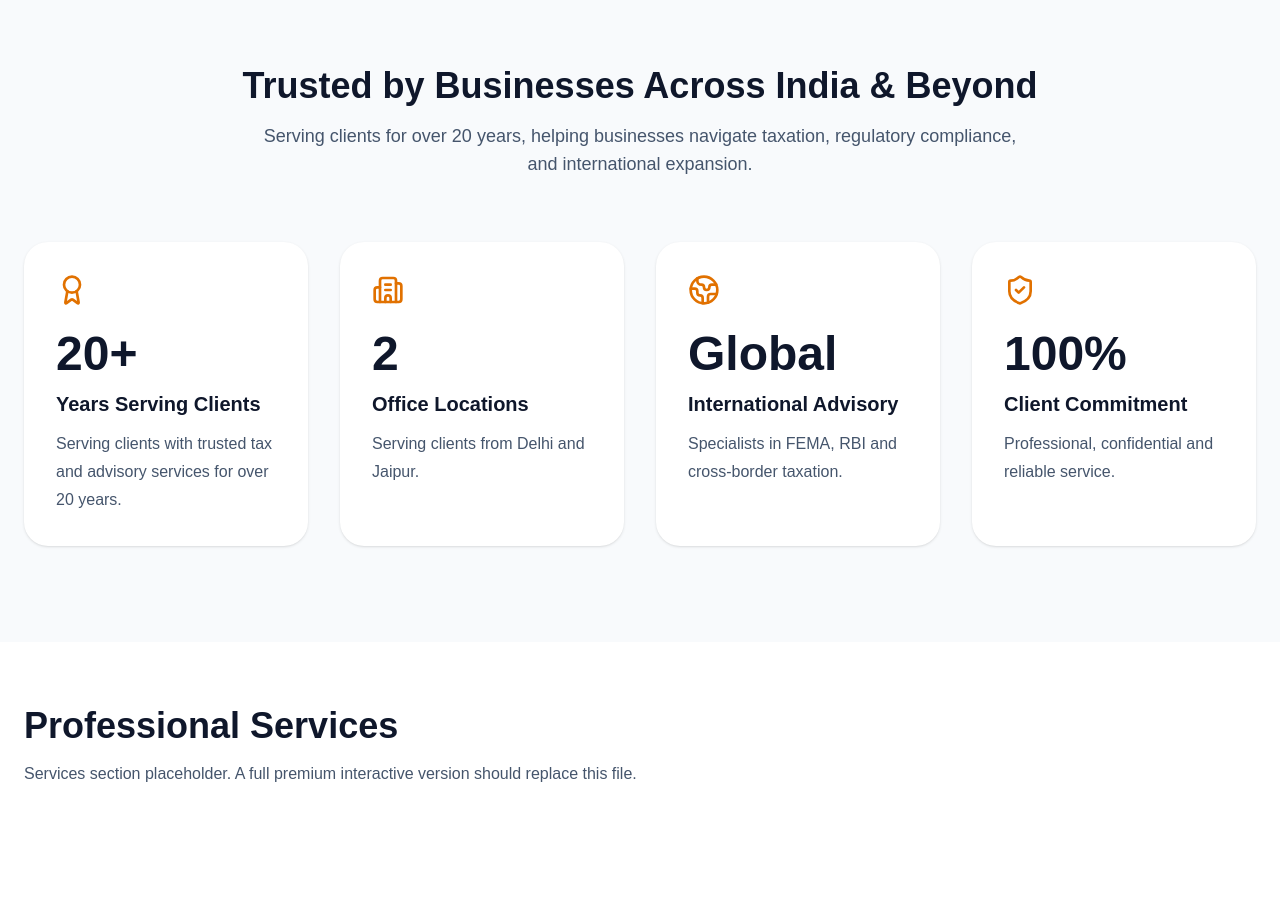
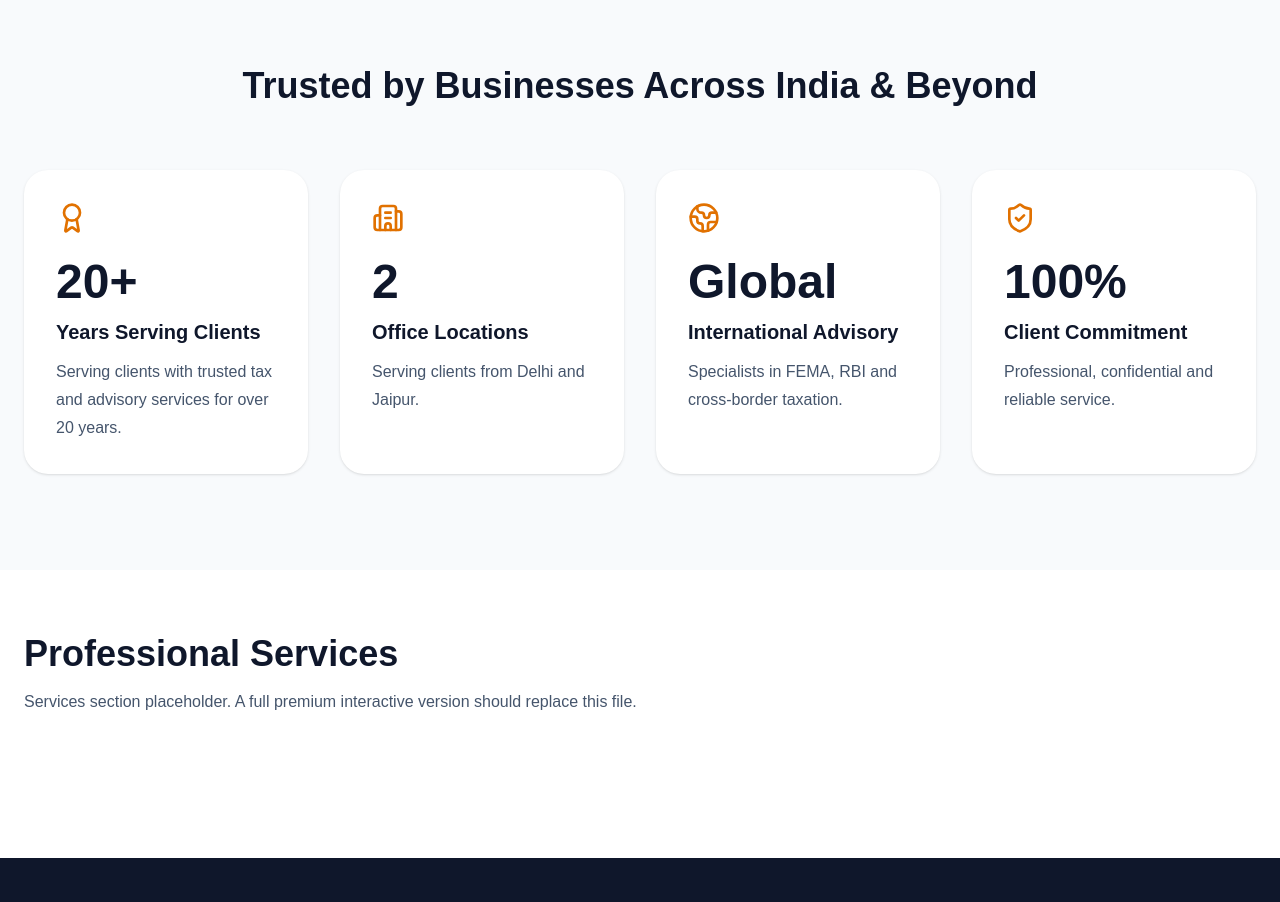
Before and after one commit to atishayajn-dot/spa-website, a Next.js app: page / in a window 1280 px wide. Shown: the part 920-1822 px from the top of the page. Built offline with nearby package versions, Linux system fonts and the light colour scheme.

Commit message:
Improve homepage layout

```diff
--- a/components/Stats.tsx
+++ b/components/Stats.tsx
@@ -40,8 +40,7 @@ export default function Stats() {
           </h2>
 
           <p className="mt-4 text-lg text-slate-600 max-w-3xl mx-auto">
-            Serving clients for over 20 years, helping businesses navigate taxation,
-regulatory compliance, and international expansion.
+
           </p>
         </div>
 
```
